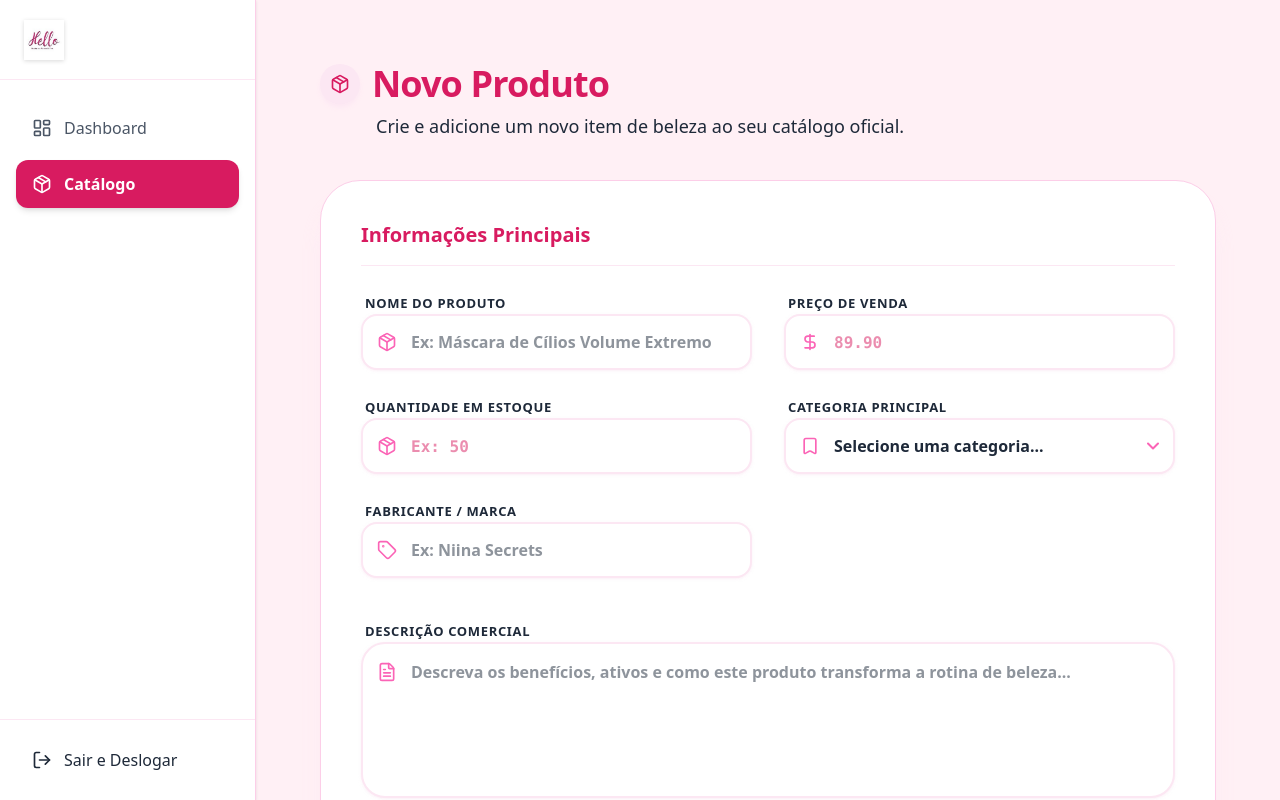
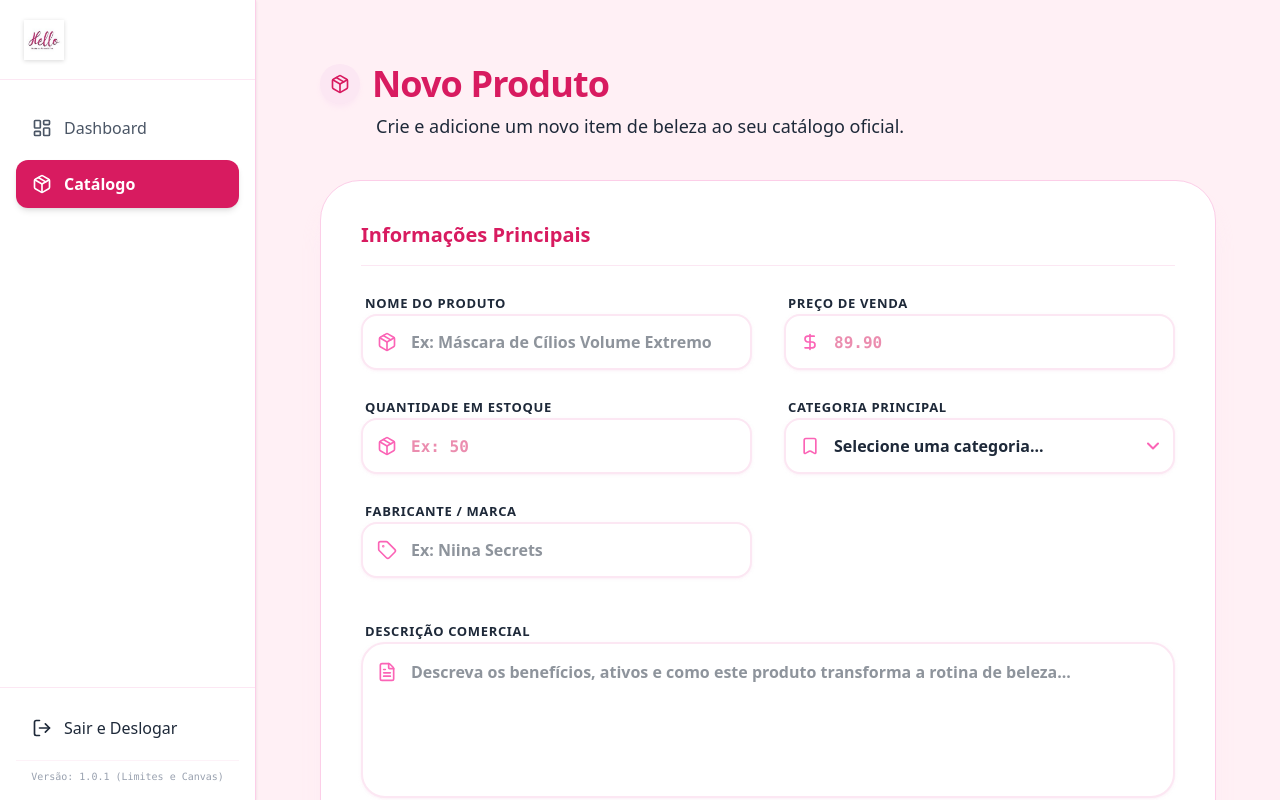
Before and after one commit to Phrs467/HelloMake, a Next.js app in the folder frontend/: page /admin/produtos/novo in a window 1280 px wide. Shown: the top 800 px of the page. Built offline with nearby package versions, Linux system fonts and the light colour scheme; no server answers.

Commit message:
feat: add visual version badge in admin sidebar footer

```diff
--- a/frontend/src/app/admin/layout.tsx
+++ b/frontend/src/app/admin/layout.tsx
@@ -72,11 +72,14 @@ export default function AdminLayout({ children }: { children: React.ReactNode })
           })}
         </nav>
 
-        <div className="p-4 border-t border-pink-100">
+        <div className="p-4 border-t border-pink-100 flex flex-col gap-2">
           <button onClick={handleLogout} className="w-full flex items-center gap-3 px-4 py-3 rounded-xl text-hotPink hover:bg-pink-100 transition-colors font-medium">
             <LogOut className="w-5 h-5" />
             Sair e Deslogar
           </button>
+          <div className="text-[10px] text-gray-400 text-center font-mono select-none border-t border-pink-50 pt-2">
+            Versão: 1.0.1 (Limites e Canvas)
+          </div>
         </div>
       </aside>
 
```
